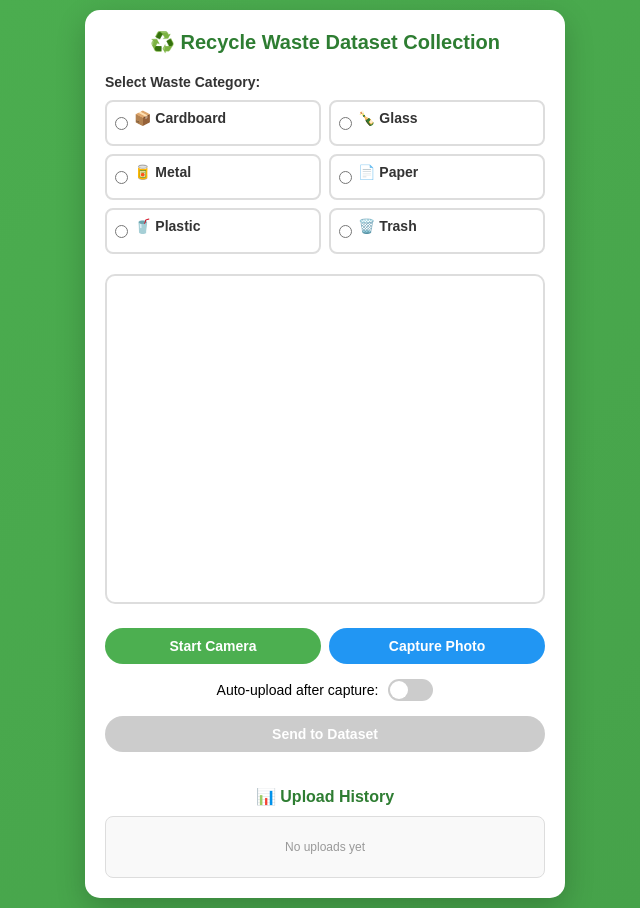
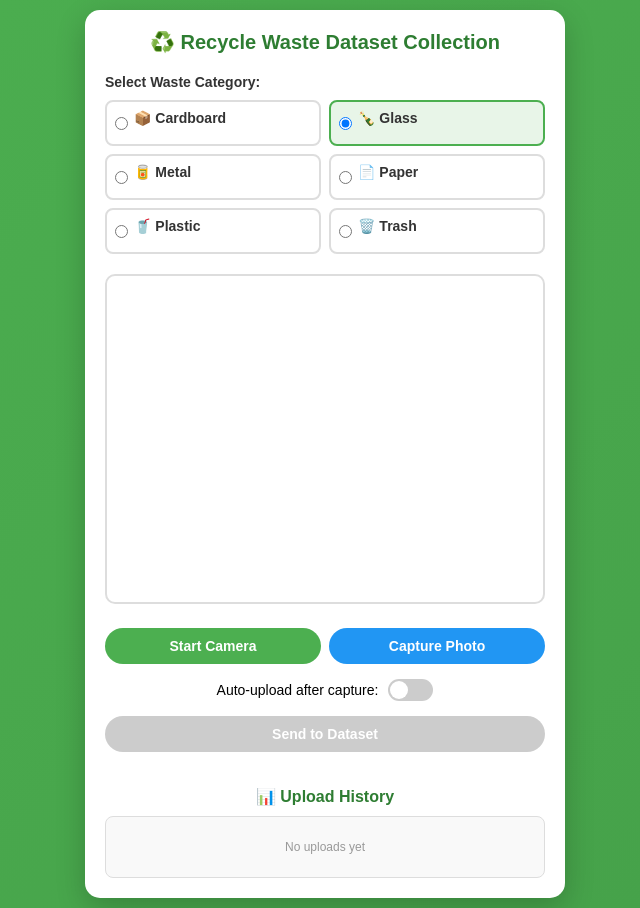
Before and after one commit to QubitPro/RecycleBinDataCollection, a plain HTML site: page index.html in a window 1280 px wide. Both pictures are taken after a click on the element "🍾 Glass". Shown: the whole page, without its empty margins (315-955 px from the left). Drawn offline with Linux system fonts and the light colour scheme.

Commit message:
Update index.html

```diff
--- a/index.html
+++ b/index.html
@@ -431,6 +431,17 @@
             });
         });
 
+        // Make entire category option clickable
+        document.querySelectorAll('.category-option').forEach(option => {
+            option.addEventListener('click', (e) => {
+                const radio = option.querySelector('input[type="radio"]');
+                if (radio && e.target !== radio) {
+                    radio.checked = true;
+                    radio.dispatchEvent(new Event('change'));
+                }
+            });
+        });
+
         startCameraBtn.addEventListener('click', async () => {
             try {
                 stream = await navigator.mediaDevices.getUserMedia({
@@ -449,6 +460,12 @@
         });
 
         capturePhotoBtn.addEventListener('click', () => {
+            // Check if category is selected
+            if (!selectedCategory) {
+                showStatus('Please select a category first!', 'error');
+                return;
+            }
+
             // Set canvas to target resolution
             canvas.width = 512;
             canvas.height = 384;
```
